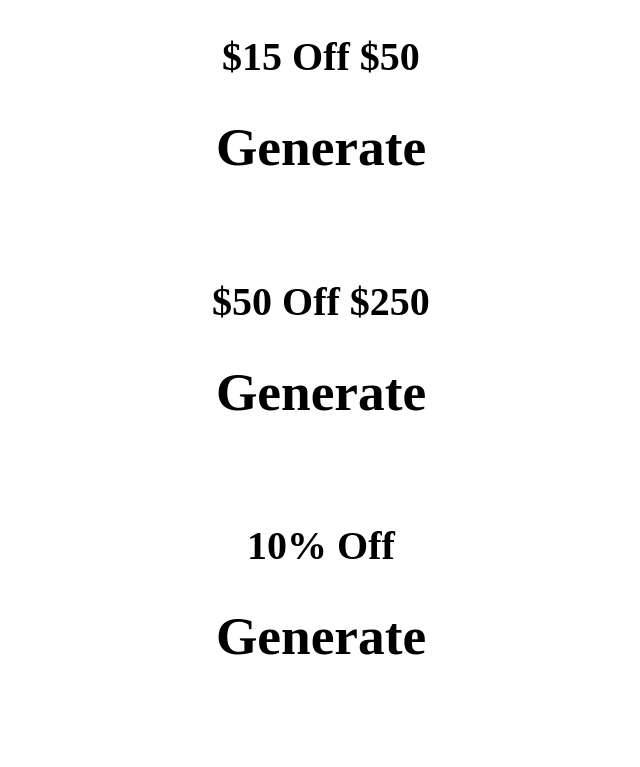
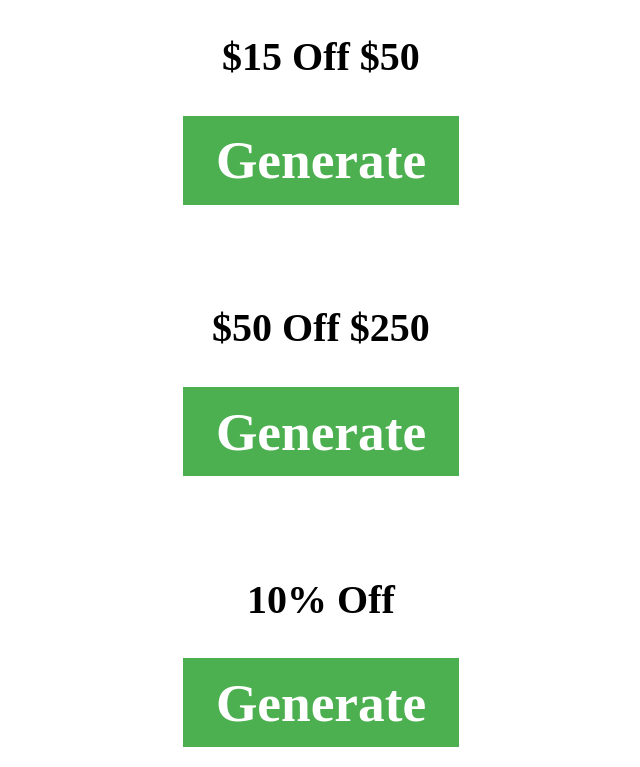
Before and after one commit to danomoseley/couponGenerator, a Flask app: template templates/index.html in a window 1280 px wide. Shown: the top 767 px of the page, without its empty margins (319-959 px from the left). Run offline with Flask 2, Linux system fonts and the light colour scheme; the template is opened without the code that fills it, so the values that code supplies are empty; some libraries are stand-ins or nearby versions.

Commit message:
Nicer buttons and better action controls

```diff
--- a/templates/index.html
+++ b/templates/index.html
@@ -13,33 +13,53 @@
       <script src="https://ajax.googleapis.com/ajax/libs/jquery/3.1.1/jquery.min.js"></script>
       <link href="//netdna.bootstrapcdn.com/bootstrap/3.0.0/css/bootstrap-glyphicons.css" rel="stylesheet">
       <style>
-         h1 span {cursor:pointer;}
-         .glyphicon{cursor:pointer; color:red;}
+         .coupon-actions .glyphicon.glyphicon-remove-circle{color:red;}
+         .coupon-actions.active .glyphicon{cursor:pointer;}
          .glyphicon-ok.activated{color:green;}
          body{font-size: 20pt;text-align:center;}
          #stats{margin-top:100px;font-size:10pt}
+         .button {
+            cursor: pointer;
+            background-color: #4CAF50; /* Green */
+            border: none;
+            color: white;
+            padding: 10pt 25pt;
+            text-align: center;
+            text-decoration: none;
+            display: inline-block;
+            -webkit-transition-duration: 0.4s;
+            transition-duration: 0.4s;
+         }
+         .button:hover { background-color: #4CAF50; color: white; }
+...
       </style>
    </head>
    <body>
       <h2>$15 Off $50</h2>
       <h1 data-couponType="1">
-         <span title="Generate Coupon Code" class="coupon generate">Generate</span>
+         <span title="Generate Coupon Code" class="coupon generate button">Generate</span>
+         <span class="coupon-actions">
             <span title="Mark Coupon Bad" class="mark_bad glyphicon glyphicon-remove-circle"></span>
             <span title="Mark Coupon Used" class="mark_used glyphicon glyphicon-ok"></span>
+         </span>
       </h1>
       <br/>
       <h2>$50 Off $250</h2>
       <h1 data-couponType="2">
-         <span title="Generate Coupon Code" class="coupon generate">Generate</span>
+         <span title="Generate Coupon Code" class="coupon generate button">Generate</span>
+         <span class="coupon-actions">
             <span title="Mark Coupon Bad" class="mark_bad glyphicon glyphicon-remove-circle"></span>
             <span title="Mark Coupon Used" class="mark_used glyphicon glyphicon-ok"></span>
+         </span>
       </h1>
       <br/>
       <h2>10% Off</h2>
       <h1 data-couponType="0">
-         <span title="Generate Coupon Code" class="coupon generate">Generate</span>
+         <span title="Generate Coupon Code" class="coupon generate button">Generate</span>
+         <span class="coupon-actions">
             <span title="Mark Coupon Bad" class="mark_bad glyphicon glyphicon-remove-circle"></span>
             <span title="Mark Coupon Used" class="mark_used glyphicon glyphicon-ok"></span>
+         </span>
       </h1>
       <div id="stats">
          Total users: {{stats['total_users']}}<br/>
@@ -59,31 +79,32 @@
                   type: "GET",
                   url: "/coupon/generate/"+coupon_type,
                   success: function(data){
-                     coupon_span.html(data.coupon)
+                     coupon_span.html(data.coupon);
                      coupon_span.parent().data("coupon", data.coupon);
-                     coupon_span.parent().addClass("generated")
+                     coupon_span.removeClass("button");
+                     coupon_span.parent().find("span.coupon-actions").addClass("active");
                   },
                   dataType: "json"
                })
             });
-            $(document).on("click", ".generated .mark_bad", function(){
+            $(document).on("click", ".coupon-actions.active .mark_bad", function(){
                button = this;
-               coupon_type = $(this).parent().data("coupontype");
-               coupon = $(this).parent().data("coupon");
+               coupon_type = $(this).parent().parent().data("coupontype");
+               coupon = $(this).parent().parent().data("coupon");
                ga('send', 'event', 'coupon', 'mark bad', coupon_type);
                $.ajax({
                   type: "POST",
                   url: "/coupon/mark_bad",
                   data: { coupon: coupon, coupon_type: coupon_type },
                   success: function(data){
-                     $(button).parent().find("span.coupon").html(data.new_coupon);
+                     $(button).parent().parent().find("span.coupon").html(data.new_coupon);
                   },
                   dataType: "json"
                });
             });
-            $(document).on("click", ".generated .mark_used", function(){
+            $(document).on("click", ".coupon-actions.active .mark_used", function(){
                button = $(this);
-               coupon = $(this).parent().data("coupon");
+               coupon = $(this).parent().parent().data("coupon");
                ga('send', 'event', 'coupon', 'mark used', coupon);
                $.ajax({
                   type: "POST",
@@ -91,6 +112,7 @@
                   data: { coupon: coupon },
                   success: function(data){
                      button.addClass("activated");
+                     button.parent().removeClass("active");
                   },
                   dataType: "json"
                });
```
Lines whose indentation alone changed are shown as unchanged.
